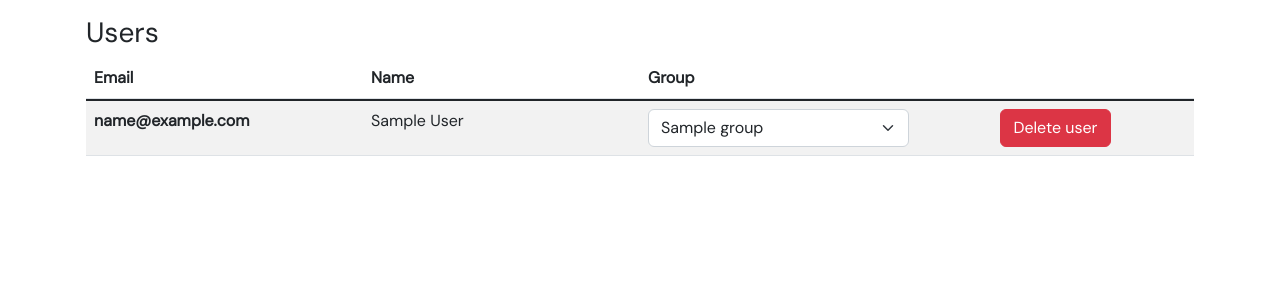
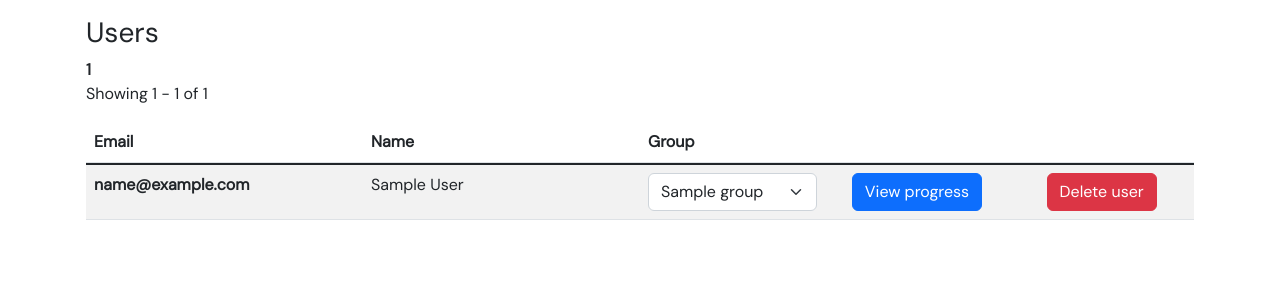
Before and after one commit to TSOJO/topyc, a Flask app: page /admin/users in a window 1280 px wide. Shown: the part 66-366 px from the top of the page. Run offline with Flask 3, Linux system fonts and the light colour scheme; a user stored in the database is signed in; tables that the repository leaves empty hold one stand-in row (values such as "Sample post"); some libraries are stand-ins or nearby versions.

Commit message:
pagination, user progress (start)

```diff
--- a/website/__init__.py
+++ b/website/__init__.py
@@ -78,21 +78,21 @@ def insert_debug_db(db):
         Task(
             module_id=1,
             number=2,
-            title='Age',
+            name='Age',
             description='Ask the user for their age. If their age is greater than 50, print \'You are old\'. If their age is between 18 and 50, print \'You are an adult\'. If their age is below 18, print \'You are a child\'.',
             required_keywords=['if', 'elif', 'else'],
         ),
         Task(
             module_id=2,
             number=1,
-            title='something',
+            name='something',
             description='something something',
             required_keywords=['asdf']
         ),
         Task(
             module_id=2,
             number=2,
-            title='somethingelse',
+            name='somethingelse',
             description='something something',
             required_keywords=['asdf']
         )
--- a/website/admin/routes.py
+++ b/website/admin/routes.py
@@ -1,7 +1,7 @@
 from flask import Blueprint, render_template, abort, request, flash
 from flask_login import current_user
 
-from website.model import db, User, Group, Task
+from website.model import db, User, Group, Task, Module
 
 admin_bp = Blueprint(
     'admin_bp', __name__, template_folder='templates', static_folder='static'
@@ -28,9 +28,16 @@ def users():
 
         db.session.commit()
         flash('Saved', 'success')
-    users = User.query.order_by(User.email).all()
+    users_page = db.paginate(db.select(User).order_by(User.email))  # defaults to 20 per page and gets page number from `request.args`
     groups = Group.query.all()
-    return render_template('users.html', users=users, groups=groups)
+    return render_template('users.html', users_page=users_page, groups=groups)
+
+@admin_bp.route('/user/progress/<user_id>')
+def user_progress(user_id):
+    user = User.query.get(user_id)
+    tasks = Task.query.all()
+    modules = Module.query.all()
+    return render_template('user_progress.html', user=user, tasks=tasks, modules=modules)
 
 @admin_bp.route('/groups')
 def groups():
--- a/website/admin/templates/users.html
+++ b/website/admin/templates/users.html
@@ -3,21 +3,34 @@
 
 {% block content %}
 <h3>Users</h3>
+{% for page in users_page.iter_pages() %}
+{% if page %}
+{% if page != users_page.page %}
+<a href="{{ url_for('admin_bp.users', page=page, per_page=request.args.get('per_page')) }}">{{ page }}</a>
+{% else %}
+<span class="fw-bold">{{ page }}</span>
+{% endif %}
+{% else %}
+<span>…</span>
+{% endif %}
+{% endfor %}
+<p>Showing {{ users_page.first }} - {{ users_page.last}} of {{users_page.total}}</p>
 <table class="table table-striped">
     <thead>
         <tr class="d-flex">
             <th scope="col" class="col-3">Email</th>
             <th scope="col" class="col-3">Name</th>
-            <th scope="col" class="col-3">Group</th>
-            <th scope="col" class="col-3"></th>
+            <th scope="col" class="col-2">Group</th>
+            <th scope="col" class="col-2"></th>
+            <th scope="col" class="col-2"></th>
         </tr>
     </thead>
     <tbody class="table-group-divider">
-        {% for user in users %}
+        {% for user in users_page %}
         <tr class="d-flex">
             <th scope="row" class="col-3 text-break">{{ user.email }}</th>
             <td class="col-3 text-break">{{ user.name }}</td>
-            <td class="col-3">
+            <td class="col-2">
                 <form method="post">
                     <input type="hidden" name="action" value="change_group" />
                     <input type="hidden" name="user_id" value="{{ user.id }}" />
@@ -29,7 +42,10 @@
                     </select>
                 </form>
             </td>
-            <td class="col-3">
+            <td class="col-2 text-center">
+                <a class="btn btn-primary" href="{{ url_for('admin_bp.user_progress', user_id=user.id) }}">View progress</a>
+            </td>
+            <td class="col-2">
                 <form method="post">
                     <div class="modal fade" id="confirm{{ loop.index }}-modal" tabindex="-1" aria-labelledby="confirm{{ loop.index }}-modal-label" aria-hidden="true">
                         <div class="modal-dialog">
--- a/website/home/templates/home.html
+++ b/website/home/templates/home.html
@@ -23,7 +23,7 @@
                             <a href="{{ url_for('task_bp.task', module_number=module.number, task_number=task.number) }}" class="list-group-item list-group-item-action">
                                 <div class="row">
                                     <span class="fw-bold col-1">{{ module.number }}.{{ task.number }}</span>
-                                    <span class="col-9">{{ task.title }}</span>
+                                    <span class="col-9">{{ task.name }}</span>
                                     {% if task in user_done_tasks %}
                                     <span class="badge bg-success rounded-pill ms-auto me-2 col-auto">
                                         <svg xmlns="http://www.w3.org/2000/svg" width="16" height="16" fill="currentColor" class="bi bi-check" viewBox="0 0 16 16">
--- a/website/model.py
+++ b/website/model.py
@@ -9,7 +9,7 @@ class Task(db.Model):
     id = db.Column(db.INTEGER, primary_key=True, autoincrement=True)
     module_id = db.Column(db.ForeignKey('module.id'), nullable=False)
     number = db.Column(db.INTEGER, nullable=False)
-    title = db.Column(db.TEXT)
+    name = db.Column(db.TEXT)
     description = db.Column(db.TEXT)
     required_keywords = db.Column(db.ARRAY(db.TEXT))
 
--- a/website/task/templates/task.html
+++ b/website/task/templates/task.html
@@ -1,11 +1,11 @@
 {% extends "base.html" %}
-{% block title %}{{ task.module.number }}.{{ task.number }} {{ task.title }}{% endblock title %}
+{% block title %}{{ task.module.number }}.{{ task.number }} {{ task.name }}{% endblock title %}
 
 {% block content %}
 <div class="container">
     <div class="row g-3">
         <div class="col-lg">
-            <h3><small class="text-muted">{{ task.module.number }}.{{ task.number }}</small> {{ task.title }}</h3>
+            <h3><small class="text-muted">{{ task.module.number }}.{{ task.number }}</small> {{ task.name }}</h3>
             <p>{{ task.description }}</p>
             {% if task.required_keywords %}
             <p>You must use these keywords in your program:</p>
```
Also changed, not shown: website/admin/templates/user_progress.html (added, +28 -0 lines).
